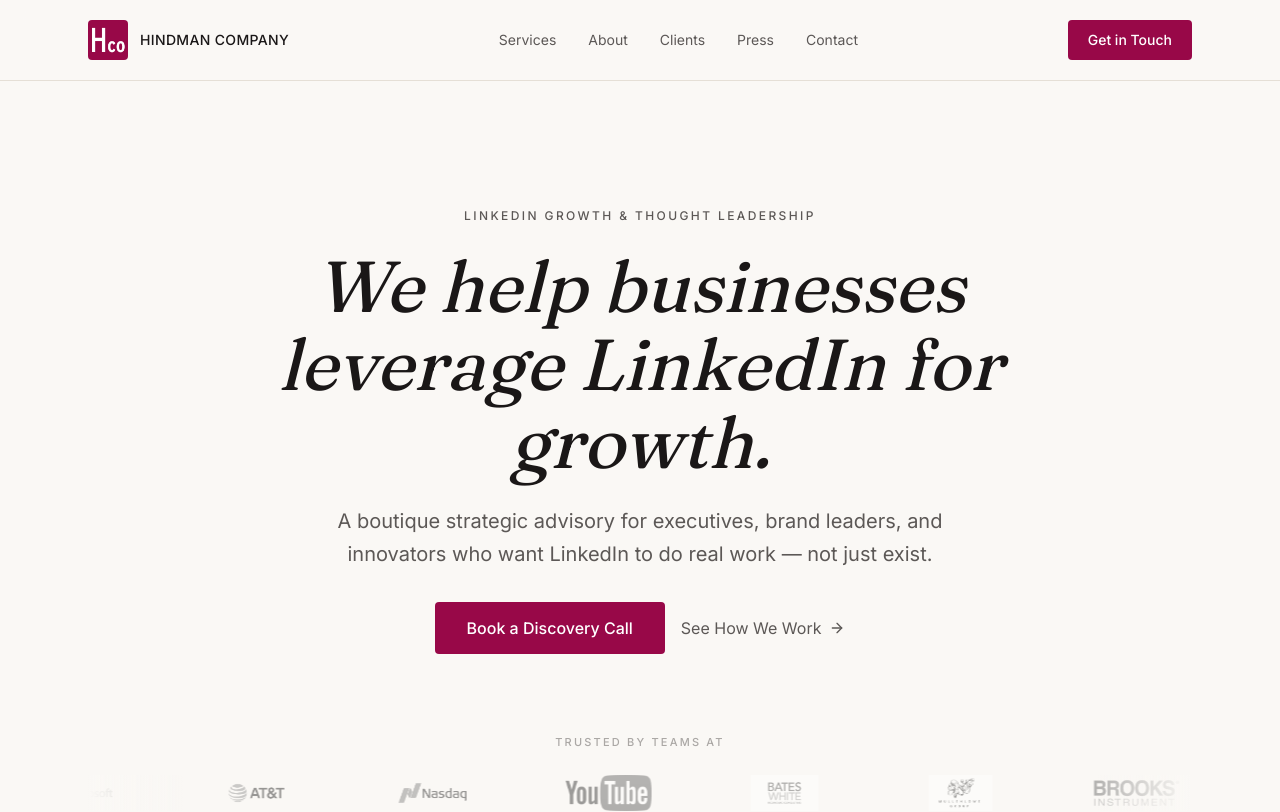
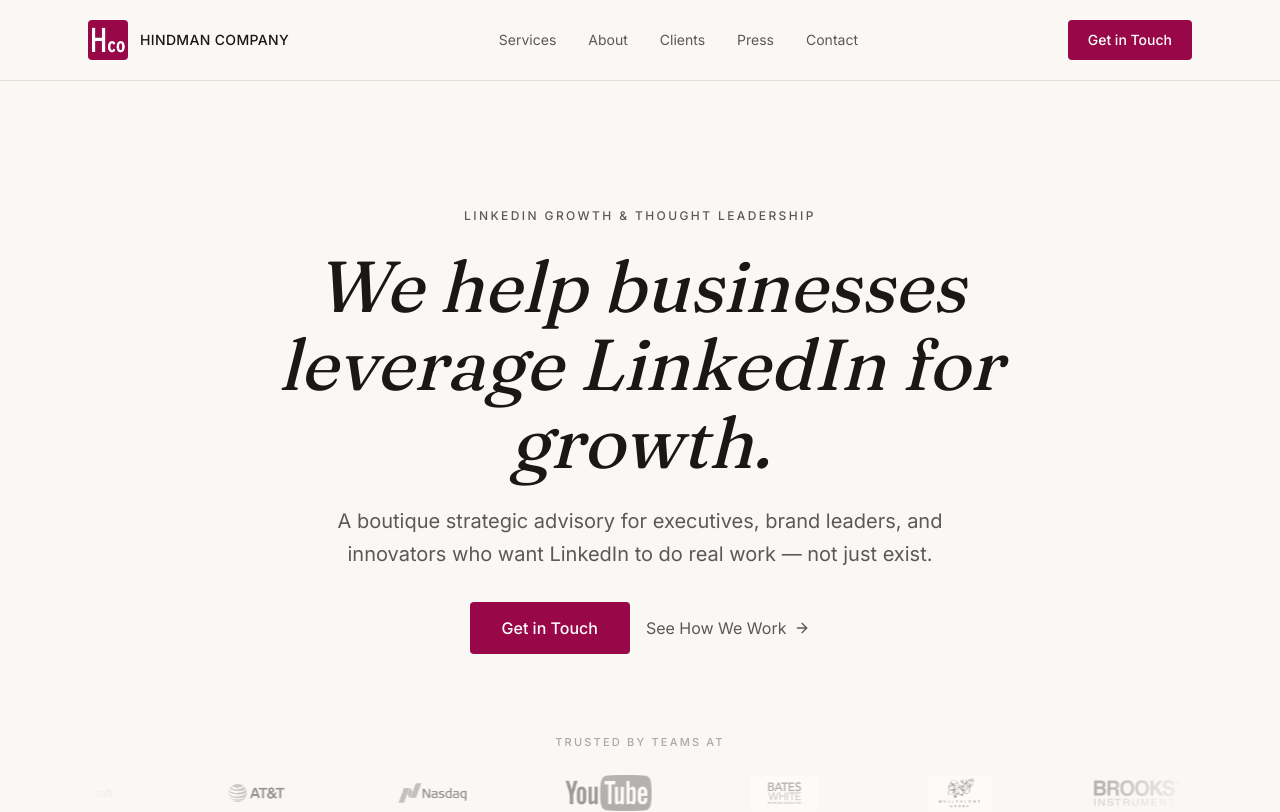
Before and after one commit to walterh1996/HindmanCo, a Next.js app: page / in a window 1280 px wide. Shown: the top 812 px of the page. Built offline with nearby package versions, Linux system fonts and the light colour scheme.

Commit message:
auto-backup: 2026-06-30 15:41:43

```diff
--- a/src/app/page.tsx
+++ b/src/app/page.tsx
@@ -106,14 +106,12 @@ export default function HomePage() {
             </FadeIn>
             <FadeIn delay={0.3}>
               <div className="flex flex-col sm:flex-row items-center justify-center gap-4 mb-16 md:mb-20">
-                <a
-                  href="https://calendly.com/betsyhindman"
-                  target="_blank"
-                  rel="noopener noreferrer"
+                <Link
+                  href="#contact"
                   className="inline-flex items-center justify-center h-13 px-8 text-base font-medium bg-brand text-white rounded-sm hover:bg-brand-dark transition-colors duration-200"
                 >
-                  Book a Discovery Call
-                </a>
+                  Get in Touch
+                </Link>
                 <Link
                   href="/services"
                   className="inline-flex items-center gap-2 text-base text-text-secondary hover:text-foreground transition-colors duration-200 py-3"
```
